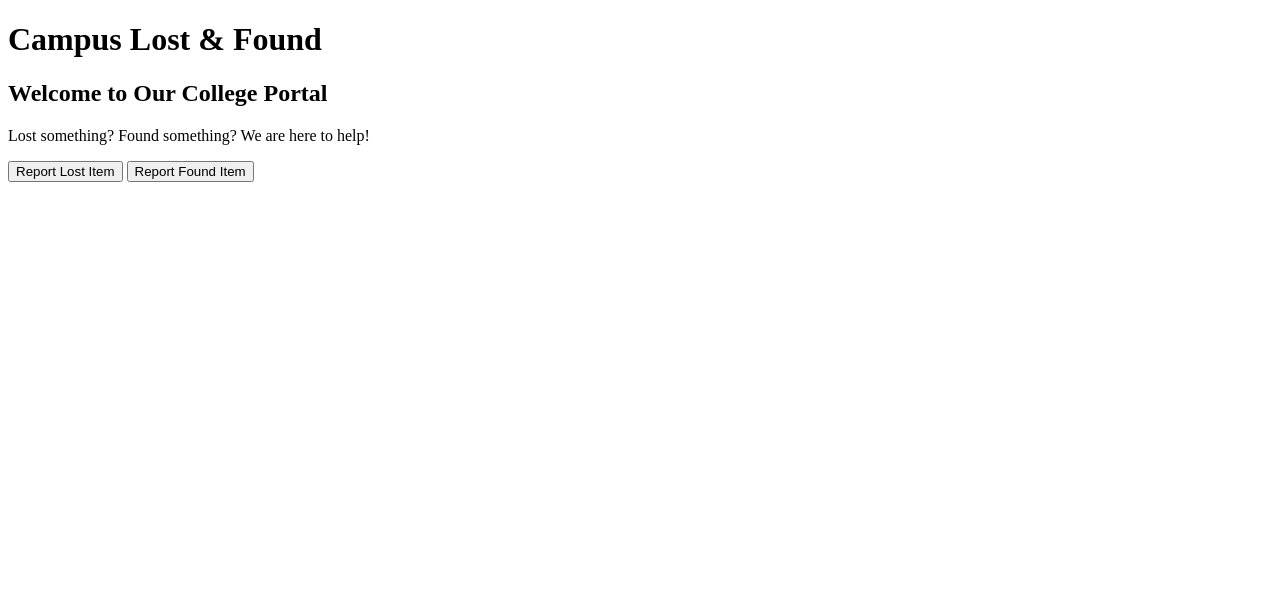
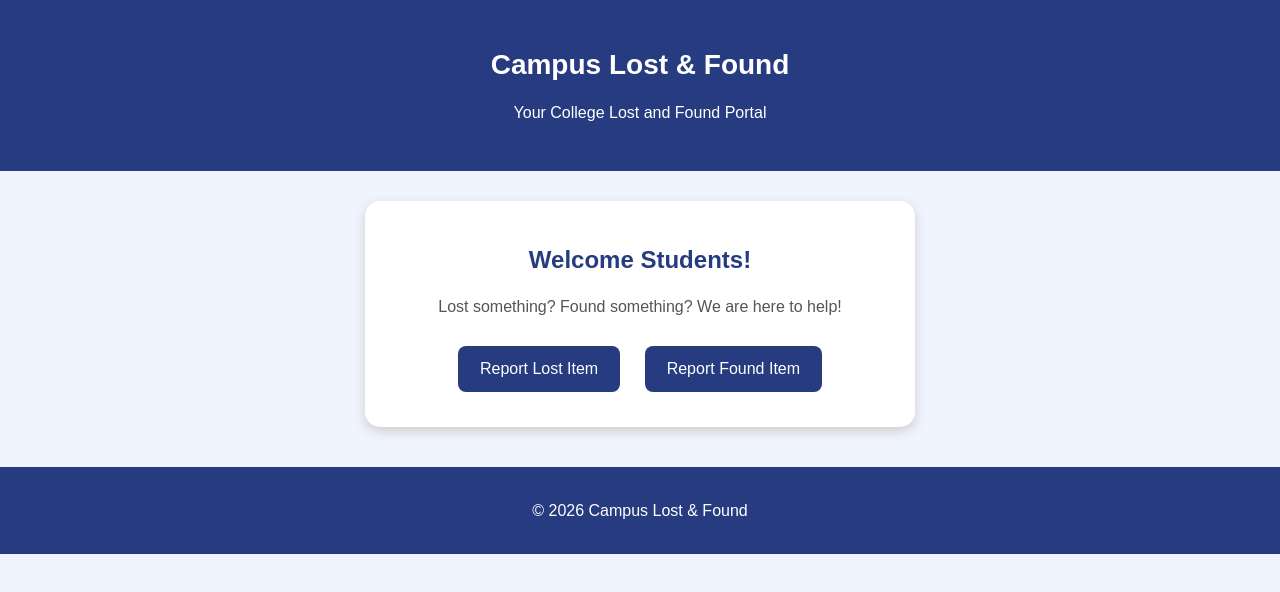
Before and after one commit to haniyaharmeen7-ship-it/Campus_lost_and_found, a plain HTML site: page index.html in a window 1280 px wide. Drawn offline with Linux system fonts and the light colour scheme.

Commit message:
Enhance index.html layout and update title
Updated the title and improved the layout with header, footer, and container styles.

```diff
--- a/index.html
+++ b/index.html
@@ -1,20 +1,103 @@
 <!DOCTYPE html>
 <html>
 <head>
-    <title>Campus Lost and Found</title>
+    <title>Campus Lost & Found</title>
+
+    <style>
+        body {
+            font-family: Arial, sans-serif;
+            background: #f0f4ff;
+            text-align: center;
+            margin: 0;
+            padding: 0;
+        }
+
+        header {
+            background: #263b80;
+            color: white;
+            padding: 30px;
+        }
+
+        header h1 {
+            font-size: 28px;
+        }
+
+        .container {
+            background: white;
+            margin: 30px auto;
+            padding: 25px;
+            width: 85%;
+            max-width: 500px;
+            border-radius: 15px;
+            box-shadow: 0 4px 12px #cccccc;
+        }
+
+        h2 {
+            color: #263b80;
+        }
+
+        p {
+            color: #555;
+            line-height: 1.6;
+        }
+
+        button {
+            background: #263b80;
+            color: white;
+            border: none;
+            padding: 14px 22px;
+            margin: 10px;
+            border-radius: 8px;
+            font-size: 16px;
+            cursor: pointer;
+        }
+
+        button:hover {
+            background: #526bd1;
+        }
+
+        footer {
+            background: #263b80;
+            color: white;
+            padding: 15px;
+            margin-top: 40px;
+        }
+    </style>
 </head>
+
 <body>
 
-    <h1>Campus Lost & Found</h1>
+    <header>
+        <h1>Campus Lost & Found</h1>
+        <p style="color:white;">
+            Your College Lost and Found Portal
+        </p>
+    </header>
 
-    <h2>Welcome to Our College Portal</h2>
+    <div class="container">
 
-    <p>Lost something? Found something?
-    We are here to help!</p>
+        <h2>Welcome Students!</h2>
 
-    <button>Report Lost Item</button>
+        <p>
+            Lost something? Found something?
+            We are here to help!
+        </p>
 
-    <button>Report Found Item</button>
+        <button onclick="alert('Lost Item Reporting Coming Soon!')">
+            Report Lost Item
+        </button>
+
+        <button onclick="alert('Found Item Reporting Coming Soon!')">
+            Report Found Item
+        </button>
+
+    </div>
+
+    <footer>
+        <p style="color:white;">
+            © 2026 Campus Lost & Found
+        </p>
+    </footer>
 
 </body>
 </html>
```
